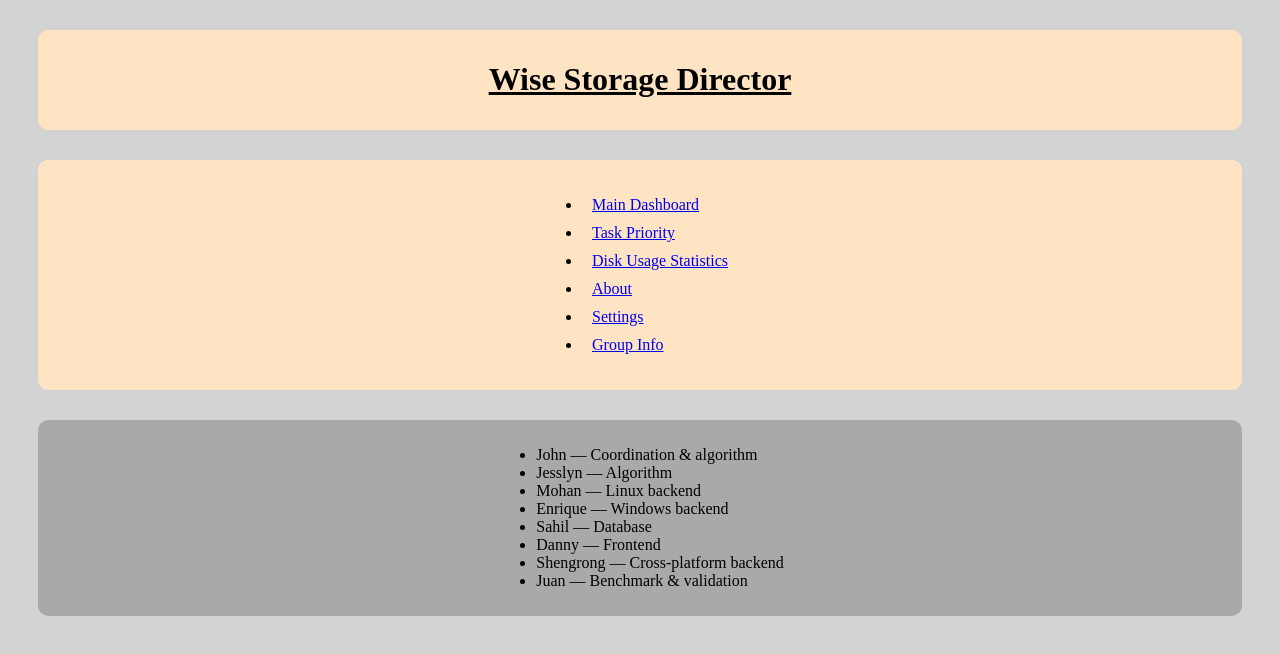
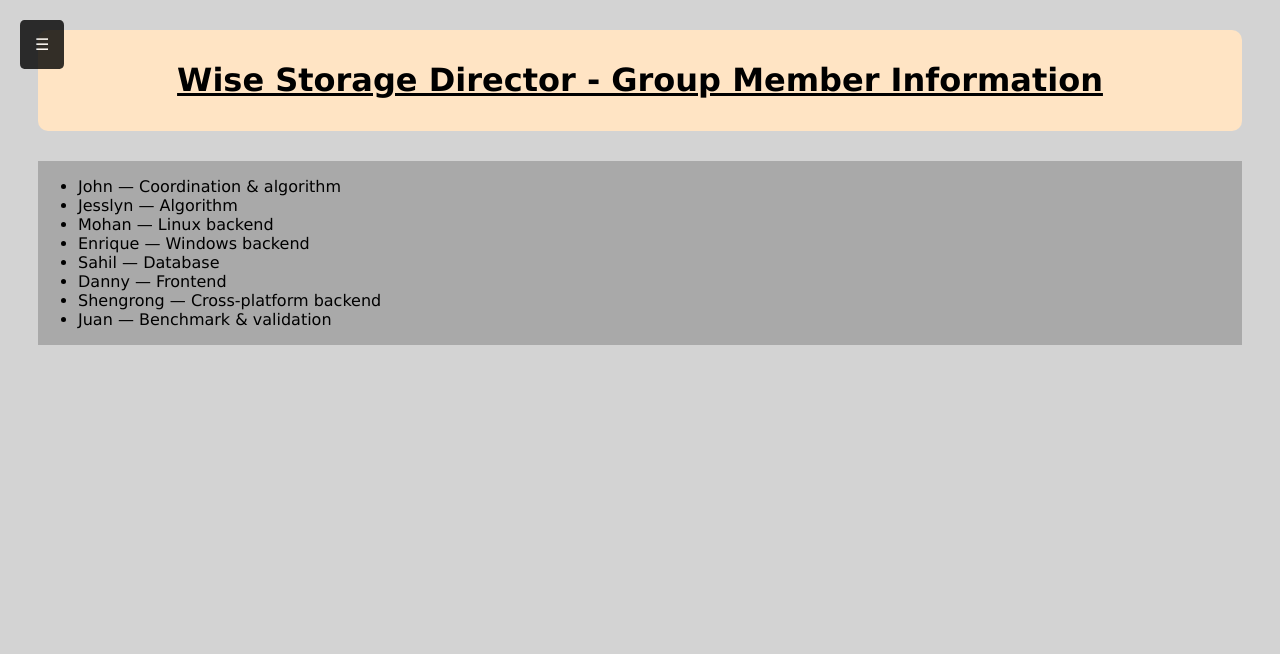
Before and after one commit to csc301-2026-f/21-WSD-Team, a plain HTML site: page frontend/html/authors.html in a window 1280 px wide. Drawn offline with Linux system fonts and the light colour scheme.

Commit message:
Improved JS, Updated Navigation, Added boilerplate for stats
Next step is to try to add Chart.js with some sample data.

```diff
--- a/frontend/css/style.css
+++ b/frontend/css/style.css
@@ -1,6 +1,7 @@
+/* GENERAL GERNERIC DECOR */
 body {
     background-color: lightgray;
-    font-family: 'Times New Roman', Times, serif;
+    font-family: Verdana, Geneva, Tahoma, sans-serif;
 }
 
 p {
@@ -9,12 +10,7 @@ p {
 
 div {
     display: flex;
-    justify-content: center; /* Centers horizontally */
-    align-items: center;     /* Centers vertically */
-    background-color: bisque;
-    border-radius: 10px;
-    padding: 10px;
-    margin: 30px;
+
 }
 
 h1, h2, h3, h4 {
@@ -22,14 +18,31 @@ h1, h2, h3, h4 {
 }
 
 .box-container {
+    display: flex;
+
     background-color: darkgray;
-    display: flex;
+    margin: 30px;
     gap: 20px;
 }
 
+div.header-box {
+    display: flex;
+    justify-content: center; /* Centers horizontally */
+    align-items: center; /* Centers vertically */
+    background-color: bisque;
+    border-radius: 10px;
+    padding: 10px;
+    margin: 30px;
+}
+
 div.box {
+    display: flex;
+    justify-content: center; /* Centers horizontally */
+    align-items: center; /* Centers vertically */
+
     background-color: gray;
     padding: 20px;
+    margin: 30px;
     border: 1px solid;
     border-radius: 10px;
 
@@ -95,3 +108,57 @@ div#big-start {
     font-size: x-large;
     padding: 20px;
 }
+
+/* SIDENAV VISIBILITY */
+#navOpenButton {
+    background-color: black;
+    opacity: 80%;
+    border-radius: 10%;
+    color: white;
+    padding: 15px;
+    transition: 0.5s;
+
+    position: fixed;
+    top: 20px;
+    left: 20px;
+    z-index: 100;
+}
+
+.sidenav {
+    height: 100%;
+    width: 0; /* Changes with JS */
+    position: fixed;
+    z-index: 101;
+    top: 0;
+    left: 0;
+    margin: 0;
+
+    background-color: black;
+    border-radius: 0;
+    overflow-x: hidden;
+    padding-top: 60px;
+    transition: 0.5s;
+    opacity: 70%;
+    font-family: 'Times New Roman', Times, serif;
+
+    /* Make Contents Vertical */
+    display: block;
+}
+
+.sidenav a {
+  padding: 8px 8px 8px 32px;
+  text-decoration: none;
+  font-size: 25px;
+  color: white;
+  display: block;
+  transition: 0.3s;
+  opacity: 100%;
+}
+
+.sidenav .closebtn {
+  position: absolute;
+  top: 0;
+  right: 25px;
+  font-size: 36px;
+  margin-left: 50px;
+}
--- a/frontend/html/authors.html
+++ b/frontend/html/authors.html
@@ -9,40 +9,24 @@
 
     <link rel="stylesheet" href="../css/style.css">
     <link rel="icon" type="image/png" href="../assets/img/konpyuuta.png">
-    <script type="module" src="../js/ui.js"></script>
-<link rel="preconnect" href="https://fonts.googleapis.com">
-<link rel="preconnect" href="https://fonts.gstatic.com" crossorigin>
-<link href="https://fonts.googleapis.com/css2?family=Roboto+Slab:wght@100..900&display=swap" rel="stylesheet">
+
 </head>
 
 <body>
-    <div>
-        <h1>Wise Storage Director</h1>
+    <div class="header-box">
+        <h1>Wise Storage Director - Group Member Information</h1>
     </div>
 
+    <span id="navOpenButton" onclick="openNav()">&#9776;</span>
 
-
-    <div>
-        <ul>
-            <li>
-                <p><a href="index.html">Main Dashboard</a></p>
-            </li>
-            <li>
-                <p><a href="task_priority.html">Task Priority</a></p>
-            </li>
-            <li>
-                <p><a href="stats.html">Disk Usage Statistics</a></p>
-            </li>
-            <li>
-                <p><a href="about.html">About</a></p>
-            </li>
-            <li>
-                <p><a href="settings.html">Settings</a></p>
-            </li>
-            <li>
-                <p><a href="authors.html">Group Info</a></p>
-            </li>
-        </ul>
+    <div id="mainSidenav" class="sidenav">
+        <a href="javascript:void(0)" class="closebtn" onclick="closeNav()">&times;</a>
+        <a href="index.html">Main Dashboard</a>
+        <a href="task_priority.html">Task Priority</a>
+        <a href="stats.html">Disk Usage Statistics</a>
+        <a href="about.html">About</a>
+        <a href="settings.html">Settings</a>
+        <a href="authors.html">Group Info</a>
     </div>
 
     <div class="box-container">
@@ -58,6 +42,6 @@
         </ul>
     </div>
 
-
+    <script src="../js/ui.js"></script>
 </body>
 </html>
--- a/frontend/js/ui.js
+++ b/frontend/js/ui.js
@@ -1,13 +1,11 @@
-/* Set the width of the sidebar to 250px and the left margin of the page content to 250px */
 function openNav() {
-  document.getElementById("mySidebar").style.width = "250px";
-  document.getElementById("main").style.marginLeft = "250px";
+  document.getElementById("mainSidenav").style.width = "250px";
+  document.getElementById("navOpenButton").style.opacity = "0%";
 }
 
-/* Set the width of the sidebar to 0 and the left margin of the page content to 0 */
 function closeNav() {
-  document.getElementById("mySidebar").style.width = "0";
-  document.getElementById("main").style.marginLeft = "0";
+  document.getElementById("mainSidenav").style.width = "0";
+  document.getElementById("navOpenButton").style.opacity = "80%";
 }
 
 const button = document.getElementById("show-button");
```
Also changed, not shown: frontend/html/about.html (+18 -8 lines), frontend/html/index.html (+18 -5 lines), frontend/html/settings.html (+17 -4 lines), frontend/html/stats.html (+23 -7 lines), frontend/html/task_priority.html (+17 -4 lines), frontend/templates/template.html (+2 -5 lines), frontend/js/metrics.js (added).
